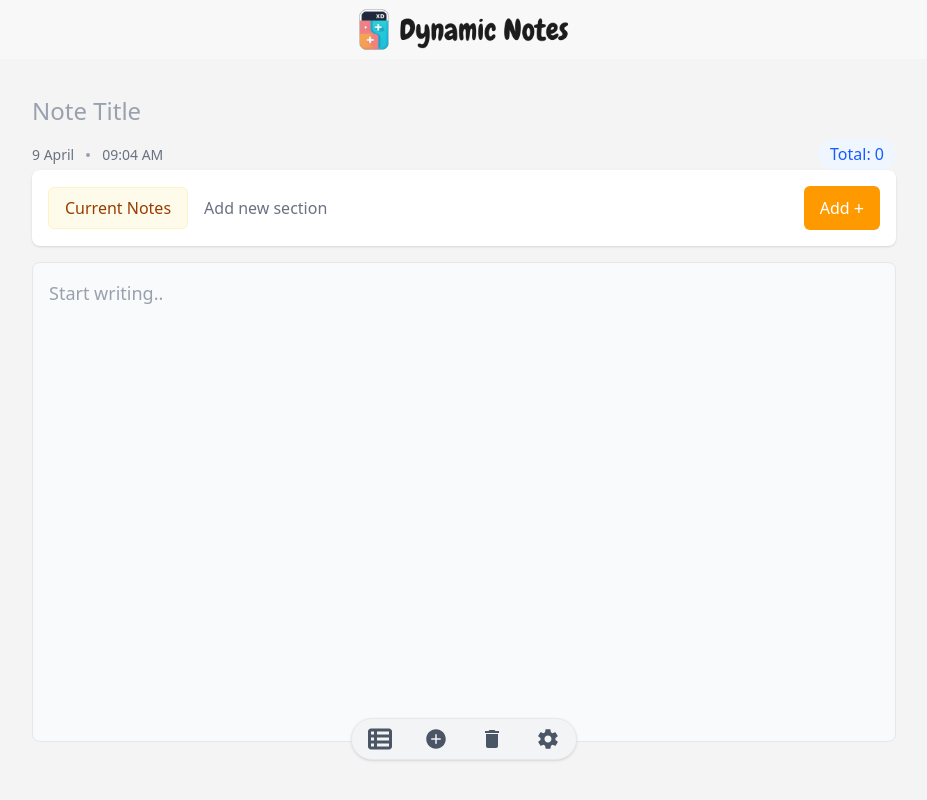
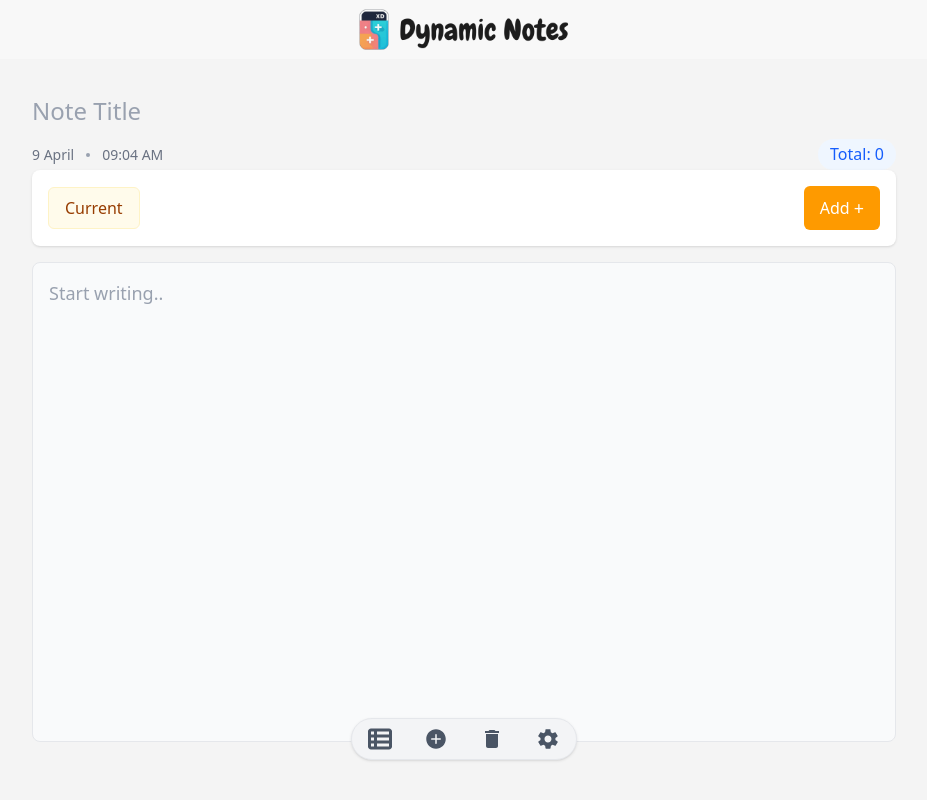
Before and after one commit to KelvinSada/Dynamic-Notes-v2.0, a React (Vite) app: page / in a window 1280 px wide. Shown: the whole page, without its empty margins (176-1103 px from the left). Built offline with nearby package versions, Linux system fonts and the light colour scheme.

Commit message:
feat: working on cartegories function

```diff
--- a/src/components/App.tsx
+++ b/src/components/App.tsx
@@ -3,7 +3,7 @@
 import Header from './Header'
 import Menu from './Menu'
 import NotesBody from './NotesBody'
-import { NoteArrayType, Pages,NotesSelected } from './Types'
+import { NoteArrayType, Pages,NotesSelected, NotesType } from './Types'
 import { AppContext } from './Context'
 import SavedItems from './SavedItems'
 import Settings from './Settings'
@@ -17,6 +17,16 @@
   const [remove,setRemove] = useState(false)   // Delete a Notes from the Main current Notes Page
   const [save,setSave] = useState(false)      // Save the Current Notes and Clear the Page Empty
   const [storedPage,setStoredPage] = useState<Pages>("home")   // Go to the Storage Page
+
+  const [currentNotes,setCurrentNotes] = useState<NotesType>({
+    id:0,
+    title:"",
+    body:"",
+    total:0,
+    date:"",
+    time:"",
+    dynamicItems:[]
+  })
 
   const [categoryToggle,setCategoryToggle] = useState(false) // Add Category Toggle in Notes
 
@@ -52,7 +62,8 @@
         SavedFunction:{save,setSave},
         StoredPage:{storedPage,setStoredPage},
         AccessSavedNotes:{viewNotes,setViewNotes},
-        AddCategoryToggle:{categoryToggle,setCategoryToggle}}}>
+        AddCategoryToggle:{categoryToggle,setCategoryToggle},
+        CurrentEditableNotes:{currentNotes,setCurrentNotes}}}>
 
         {/* Add Category */}
         {categoryToggle&&<NewCategoryDialogBox/>}
--- a/src/components/Context.ts
+++ b/src/components/Context.ts
@@ -1,5 +1,5 @@
 import { createContext } from "react";
-import { AddCategoryToggle, AppSavedType, DeleteType, SavedType,StoredPageToggle, ViewSavedNotes } from "./Types";
+import { AddCategoryToggle, AppSavedType, DeleteType, SavedType,StoredPageToggle, ViewSavedNotes, GlobalCurrentNotes } from "./Types";
 
 type AppContextType = {
   NoteArray:AppSavedType,
@@ -8,6 +8,7 @@
   StoredPage:StoredPageToggle,
   AccessSavedNotes:ViewSavedNotes,
   AddCategoryToggle:AddCategoryToggle,
+  CurrentEditableNotes:GlobalCurrentNotes,
 }
 
 export const AppContext = createContext<AppContextType>({
@@ -37,5 +38,16 @@
   AddCategoryToggle:{
     categoryToggle:false,
     setCategoryToggle:()=>{},
-  }
+  },
+  CurrentEditableNotes:{
+      currentNotes:{
+        id:0,
+        title:"",
+        body:"",
+        total:0,
+        date:"",
+        time:"",
+        dynamicItems:[]
+      },
+      setCurrentNotes:()=>{}}
 })
--- a/src/components/NewCategory.tsx
+++ b/src/components/NewCategory.tsx
@@ -1,19 +1,57 @@
-import { useContext } from "react"
+import { useContext, useState,useRef } from "react"
 import { IoClose } from "react-icons/io5"
 import { AppContext } from "./Context"
+import { NotesCategory } from "./Types"
 
 const NewCategoryDialogBox = () => {
-  const {AddCategoryToggle:{setCategoryToggle}} = useContext(AppContext)
+  const {AddCategoryToggle:{setCategoryToggle},
+        CurrentEditableNotes:{currentNotes,setCurrentNotes}} = useContext(AppContext)
 
-  const HangleCategoryToggle=()=>{
+  const [category,setCategory] = useState<NotesCategory>({
+    categoryName: "",
+    categoryBody:"",
+    categoryTotal:0,
+  })
+  const categoryNameRef = useRef<HTMLInputElement>(null)
+  // const categoryNameRef = useRef<>("")
+
+  const hangleCategoryToggle=()=>{
     setCategoryToggle(false)
   }
 
+  const handleCategoryChange=(e:React.ChangeEvent<HTMLInputElement>)=>{
+    const name = e.target.value
+    setCategory(prev=>{
+      return{
+        ...prev,
+        categoryName:name
+      }
+    })
+  }
+
+  const getCategory=()=>{
+    if (categoryNameRef.current){
+      categoryNameRef.current.focus()
+    }
+    if (category.categoryName.length !== 0 ){
+      let newObj = category
+      setCurrentNotes(prevItems=>{
+        return {
+          ...prevItems,
+          dynamicItems:[...prevItems.dynamicItems,newObj]
+        }
+      })
+      console.log(currentNotes)
+      setCategoryToggle(false)
+    }
+  }
+  console.log(currentNotes)
+
   return (
     <div className="z-10 p-3 shadow-md rounded-[10px] bg-white flex flex-col gap-5 absolute top-1/2 left-1/2 transform -translate-x-1/2 -translate-y-1/2">
-      <button onClick={HangleCategoryToggle} className='self-end'><IoClose /></button>
-      <input placeholder='Category name' type="text" className='p-1 border border-black'/>
-      <button className='w-full rounded-md bg-fuchsia-400 hover:bg-fuchsia-500'>Add Category</button>
+      <button onClick={hangleCategoryToggle} className='self-end'><IoClose /></button>
+      <input ref={categoryNameRef} onChange={handleCategoryChange} placeholder='Category name' type="text" className='p-1 border border-black'/>
+      <button onClick={getCategory} className='w-full rounded-md bg-fuchsia-400 hover:bg-fuchsia-500'>Add Category</button>
     </div>
   )
 }
--- a/src/components/NotesBody.tsx
+++ b/src/components/NotesBody.tsx
@@ -1,7 +1,7 @@
 import React, { useContext, useEffect } from "react"
 import { useState,useRef } from "react"
 import { AppContext } from "./Context"
-import { NoteArrayType, NotesType } from "./Types"
+import { NoteArrayType } from "./Types"
 import NotesTopBar from "./NotesTopBar"
 
 
@@ -9,17 +9,9 @@
     const {DeleteFunction:{remove,setRemove},
     SavedFunction:{save,setSave},
     NoteArray:{savedArray,setSavedArray},
-    AccessSavedNotes:{viewNotes,setViewNotes}} = useContext(AppContext)
+    AccessSavedNotes:{viewNotes,setViewNotes},
+    CurrentEditableNotes:{currentNotes,setCurrentNotes}} = useContext(AppContext)
 
-  const [currentNotes,setCurrentNotes] = useState<NotesType>({
-    id:0,
-    title:"",
-    body:"",
-    total:0,
-    date:"",
-    time:"",
-    dynamicItems:[]
-  })
 
 // Handling the Date and Time
 const Month = ["January","February","March","April","May","June","July","August","September","October","November","December"]
--- a/src/components/NotesTopBar.tsx
+++ b/src/components/NotesTopBar.tsx
@@ -2,28 +2,59 @@
 import { AppContext } from "./Context"
 
 const NotesTopBar = () => {
-const {AddCategoryToggle:{categoryToggle,setCategoryToggle}} = useContext(AppContext)
+const {AddCategoryToggle:{setCategoryToggle},
+      CurrentEditableNotes:{currentNotes,setCurrentNotes}} = useContext(AppContext)
 
   const addNewCategory=()=>{
     setCategoryToggle(true)
   }
 
-  console.log(categoryToggle)
   return (
-  <div className="z-0 flex items-center gap-4 p-4 bg-white rounded-lg shadow-sm">
-    <div className="bg-amber-50 px-4 py-2 rounded-md border border-amber-100">
-      <p className="font-medium text-amber-800">Current Notes</p>
+  <div className="flex justify-between items-center gap-4 p-4 bg-white rounded-lg shadow-sm">
+    <div className="bg-amber-50  px-4 py-2 rounded-md border border-amber-100">
+      <p className="font-medium text-amber-800">Current</p>
     </div>
-    <div className="flex-1">
-      <p className="text-gray-500">Add new section</p>
+    <div className="flex w-full overflow-scroll">
+      {currentNotes.dynamicItems.map((category,index)=>{
+        return(
+          <p key={index} className="text-gray-500 flex items-center rounded-[10px] mr-2 p-2 justify-center border-1 bg-gray-100 min-w-[70%]">{category.categoryName}</p>
+        )
+      })}
     </div>
     <button onClick={addNewCategory} className="bg-amber-500 hover:bg-amber-600 text-white px-4 py-2 rounded-md flex items-center gap-1 transition-colors">
       <span>Add</span>
       <span className="text-lg">+</span>
     </button>
+  </div>
 
+//   <div className="flex flex-col md:flex-row items-start md:items-center gap-4 p-6 bg-white rounded-lg shadow-md hover:shadow-lg transition-shadow">
+//     <div className="bg-amber-50 w-full md:w-auto px-6 py-3 rounded-lg border border-amber-200 shadow-inner">
+//       <p className="font-semibold text-amber-900 text-lg">Current Notes</p>
+//     </div>
 
-  </div>
+//     <div className="flex-1 flex overflow-x-auto gap-4 p-3 scrollbar-hide">
+//       <div className="flex-shrink-0 bg-gray-50 hover:bg-gray-100 px-5 py-2 rounded-lg border border-gray-200 cursor-pointer transition-colors">
+//         <p className="text-gray-600 font-medium">Add new section</p>
+//       </div>
+//       <div className="flex-shrink-0 bg-gray-50 hover:bg-gray-100 px-5 py-2 rounded-lg border border-gray-200 cursor-pointer transition-colors">
+//         <p className="text-gray-600 font-medium">Add new section</p>
+//       </div>
+//       <div className="flex-shrink-0 bg-gray-50 hover:bg-gray-100 px-5 py-2 rounded-lg border border-gray-200 cursor-pointer transition-colors">
+//         <p className="text-gray-600 font-medium">Add new section</p>
+//       </div>
+//       <div className="flex-shrink-0 bg-gray-50 hover:bg-gray-100 px-5 py-2 rounded-lg border border-gray-200 cursor-pointer transition-colors">
+//         <p className="text-gray-600 font-medium">Add new section</p>
+//       </div>
+//     </div>
+
+//     <button
+//       onClick={addNewCategory}
+//       className="bg-amber-500 hover:bg-amber-600 text-white px-5 py-2.5 rounded-lg flex items-center gap-2 transition-all hover:shadow-md active:scale-95"
+//     >
+//       <span className="font-medium">Add</span>
+//       <span className="text-xl">+</span>
+//     </button>
+// </div>
   )
 }
 
--- a/src/components/Types.ts
+++ b/src/components/Types.ts
@@ -12,7 +12,20 @@
   total:number,
   date:string,
   time:string,
-  dynamicItems:[]
+  dynamicItems:NotesCategory[]
+}
+
+// Current Notes Category
+export type NotesCategory ={
+  categoryName:string,
+  categoryBody:string,
+  categoryTotal:number,
+}
+
+// Current Notes global state
+export type GlobalCurrentNotes = {
+  currentNotes: NotesType,
+  setCurrentNotes: React.Dispatch<React.SetStateAction<NotesType>>
 }
 
 // Pages Toggle
```
Also changed, not shown: src/components/App.css (line endings or trailing spaces).
